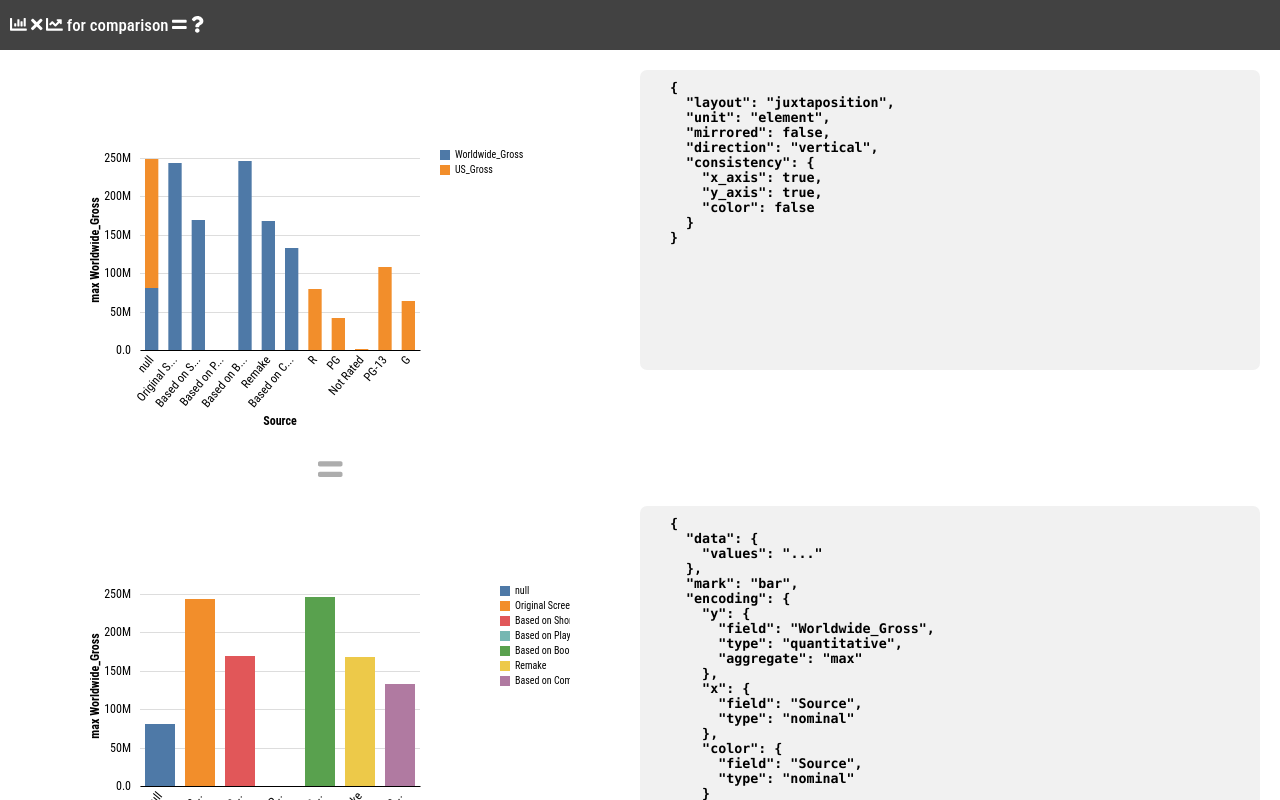
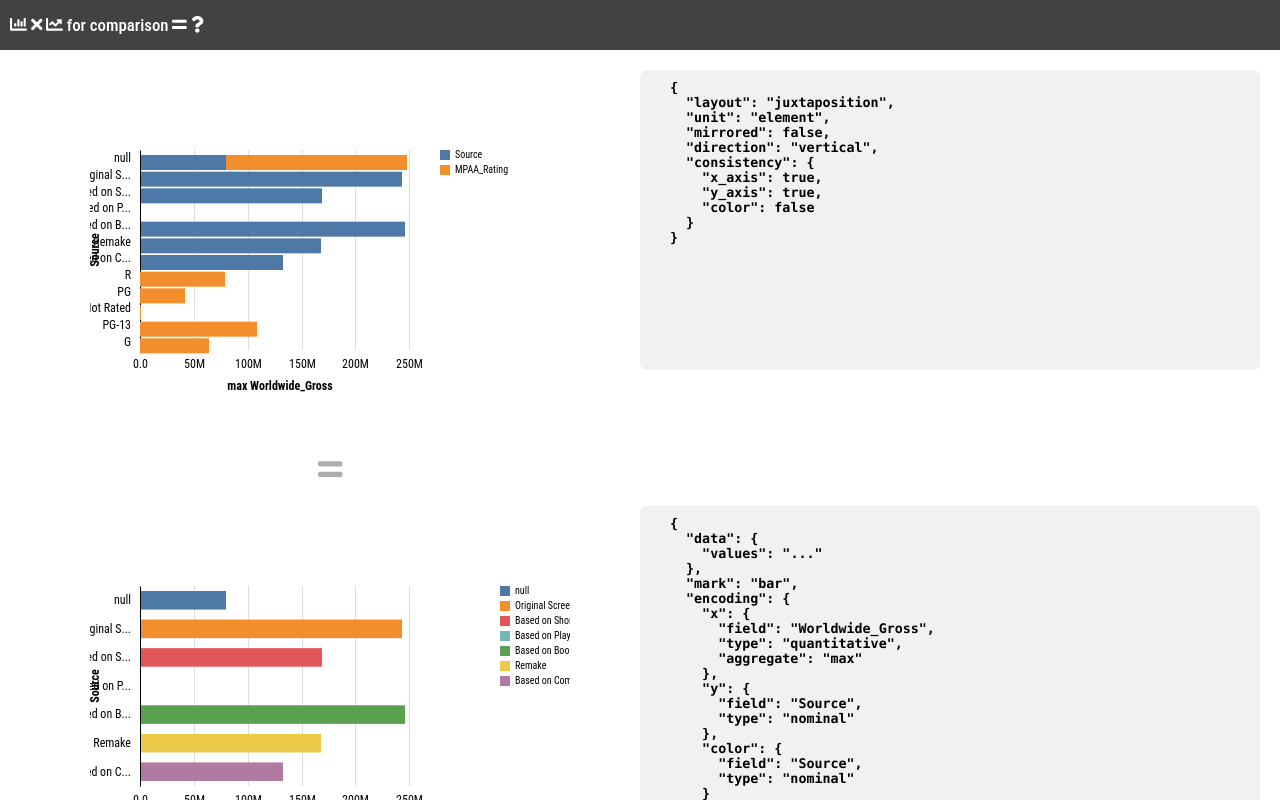
Before and after one commit to sehilyi/comparative-layout-explorer, a React app: page / in a window 1280 px wide. Built offline with nearby package versions, Linux system fonts and the light colour scheme.

Commit message:
Add horizontal stacked and grouped bar chart

```diff
--- a/src/components/visualizations/barcharts/index.ts
+++ b/src/components/visualizations/barcharts/index.ts
@@ -84,13 +84,11 @@ export function renderBars(
     .attr(_stroke_width, stroke_width)
 
   if (verticalBar) {
-    console.log(barOffset)
-    console.log(data)
     const bandUnitSize = width / numOfC
     const barWidth = ifUndefinedGetDefault(styles.barSize, getBarSize(width, numOfC, barGap) * mulSize) as number;
 
     bars
-      .attr(_y, d => styles.revY ? 0 : qY(d[vKey]) + // TOOD: clean up more?
+      .attr(_y, d => (styles.revY ? 0 : qY(d[vKey])) + // TOOD: clean up more?
         (!isUndefined(barOffset) && !isUndefined(barOffset.data.filter(_d => _d[barOffset.keyField] === d[gKey])[0]) ?
           (- height + qY(barOffset.data.filter(_d => _d[barOffset.keyField] === d[gKey])[0][barOffset.valueField])) : 0))
       .attr(_x, d => nX(xPreStr + d[gKey]) + bandUnitSize / 2.0 - barWidth / 2.0 + barWidth * shiftBy)
@@ -102,10 +100,10 @@ export function renderBars(
     const barHeight = ifUndefinedGetDefault(styles.barSize, getBarSize(height, numOfC, barGap) * mulSize) as number;
 
     bars
+      .attr(_x, d => (!styles.revX ? 0 : qX(d[vKey])) + // TOOD: clean up more?
+        (!isUndefined(barOffset) && !isUndefined(barOffset.data.filter(_d => _d[barOffset.keyField] === d[gKey])[0]) ?
+          (qX(barOffset.data.filter(_d => _d[barOffset.keyField] === d[gKey])[0][barOffset.valueField])) : 0))
       .attr(_y, d => nY(xPreStr + d[gKey]) + bandUnitSize / 2.0 - barHeight / 2.0 + barHeight * shiftBy)
-      .attr(_x, d => !styles.revX ? 0 : qX(d[vKey]) + // TOOD: clean up more?
-        (!isUndefined(barOffset) && !isUndefined(barOffset.data.filter(_d => _d[barOffset.keyField] === d[gKey])[0]) ?
-          (- width + qX(barOffset.data.filter(_d => _d[barOffset.keyField] === d[gKey])[0][barOffset.valueField])) : 0))
       .attr(_height, barHeight)
       .attr(_width, d => (!styles.revX ? qX(d[vKey]) : width - qX(d[vKey])))
   }
--- a/src/components/visualizations/chart-styles/style-definitions.ts
+++ b/src/components/visualizations/chart-styles/style-definitions.ts
@@ -2,7 +2,7 @@ import {Spec} from "src/models/simple-vega-spec";
 
 import {CompSpec, Consistency} from "src/models/comp-spec";
 import {DEFAULT_CHART_STYLE} from ".";
-import {getAggregatedDatas} from "../data-handler";
+import {getAggregatedData} from "../data-handler";
 import {isUndefined} from "util";
 import {ChartDomainData} from "../data-handler/domain-calculator";
 import {getColor, getConstantColor} from "../design-settings";
@@ -39,7 +39,9 @@ export function getStyles(A: Spec, B: Spec, C: CompSpec, consistency: Consistenc
       else if (C.unit === "element") {
         if (C.direction === "vertical") { // stacked bar
           S.B.noAxes = true
-          S.B.barOffset = {data: getAggregatedDatas(A, B).A.data, valueField: A.encoding.y.field, keyField: A.encoding.x.field}
+          const {field: nField} = A.encoding.x.type === "nominal" ? A.encoding.x : A.encoding.y,
+            {field: qField} = A.encoding.x.type === "quantitative" ? A.encoding.x : A.encoding.y
+          S.B.barOffset = {data: getAggregatedData(A).data, valueField: qField, keyField: nField}
         }
         else if (C.direction === "horizontal") { // grouped bar
           S.A.shiftBy = -0.5
--- a/src/components/visualizations/data-handler/domain-calculator.ts
+++ b/src/components/visualizations/data-handler/domain-calculator.ts
@@ -56,6 +56,7 @@ export function getDomainByLayout(A: Spec, B: Spec, C: CompSpec, consistency: Co
     ack = DomainA.cKey
     bck = DomainB.cKey
   }
+  Bs = {axis: {x: bx, y: by}, c: bc, cKey: bck}
 
   // exceptions
   if (C.layout === "juxtaposition" && C.unit === "element" && C.direction === "vertical" && isBarChart(A) && isBarChart(B)) {
--- a/src/components/visualizations/data-handler/index.ts
+++ b/src/components/visualizations/data-handler/index.ts
@@ -2,6 +2,7 @@ import {Aggregate, Spec} from "src/models/simple-vega-spec";
 
 import d3 = require("d3");
 import {uniqueValues} from "src/useful-factory/utils";
+import {_x, _y} from "../design-settings";
 
 /**
  * return type: { key: [...categories by keyField], value: {valueFields[0]: aggregated value, valueFields[1]: aggregated value, ..., valueField[valueFields.length - 1]: aggregated value} }
@@ -93,8 +94,9 @@ export function getAggValuesByTwoKeys(values: object[], keyField1: string, keyFi
 }
 
 export function getAggregatedData(s: Spec) {
-  const data = getAggValues(s.data.values, s.encoding.x.field, [s.encoding.y.field], s.encoding.y.aggregate)
-  const categories = uniqueValues(data, s.encoding.x.field)
+  const n = s.encoding.x.type === "nominal" ? _x : _y, q = s.encoding.x.type === "quantitative" ? _x : _y
+  const data = getAggValues(s.data.values, s.encoding[n].field, [s.encoding[q].field], s.encoding[q].aggregate)
+  const categories = uniqueValues(data, s.encoding[n].field)
   const values = data.map((d: object) => d[s.encoding.y.field])
   return {values, categories, data}
 }
--- a/src/components/visualizations/index.ts
+++ b/src/components/visualizations/index.ts
@@ -18,8 +18,8 @@ export function getExampleSpecs(): {A: Spec, B: Spec, C: CompSpec} {
       },
       mark: "bar",
       encoding: {
-        y: {field: "US_Gross", type: "quantitative", aggregate: "max"},
-        x: {field: "MPAA_Rating", type: "nominal"},
+        x: {field: "US_Gross", type: "quantitative", aggregate: "max"},
+        y: {field: "MPAA_Rating", type: "nominal"},
         color: {field: "MPAA_Rating", type: "nominal"}
       }
     },
@@ -29,8 +29,8 @@ export function getExampleSpecs(): {A: Spec, B: Spec, C: CompSpec} {
       },
       mark: "bar",
       encoding: {
-        y: {field: "Worldwide_Gross", type: "quantitative", aggregate: "max"},
-        x: {field: "Source", type: "nominal"},
+        x: {field: "Worldwide_Gross", type: "quantitative", aggregate: "max"},
+        y: {field: "Source", type: "nominal"},
         color: {field: "Source", type: "nominal"}
       }
     },
```
